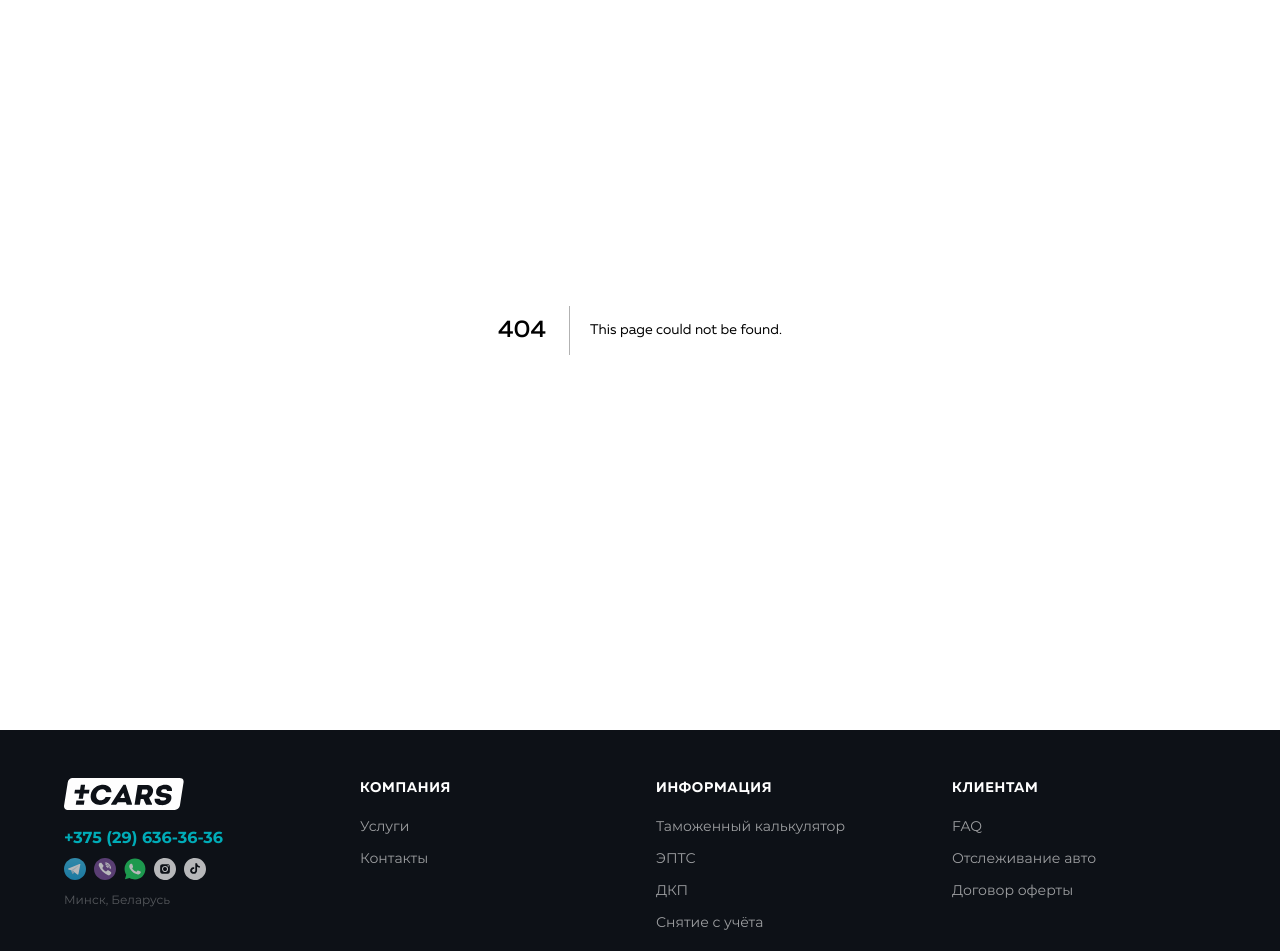
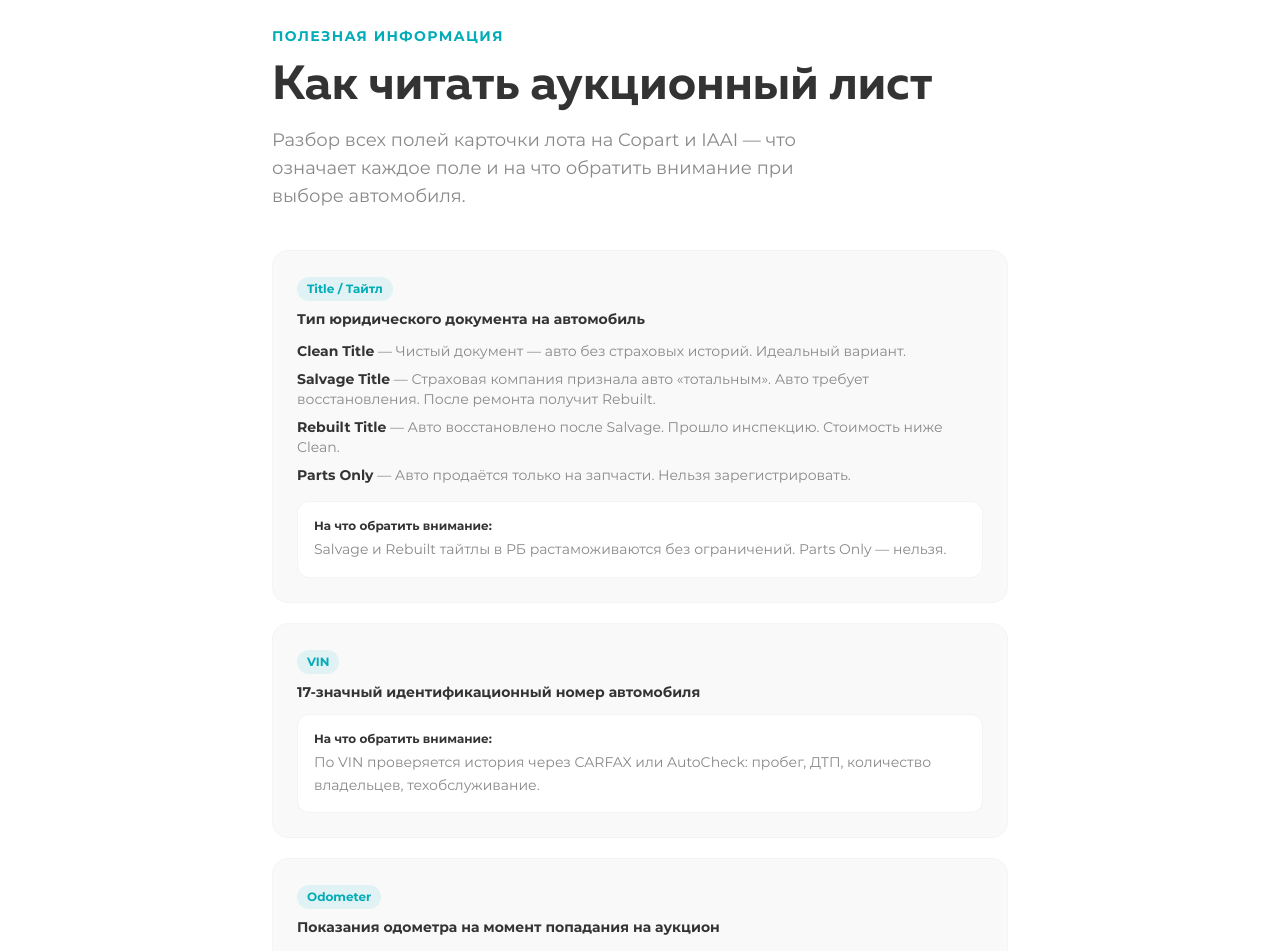
Before and after one commit to idzvilla/pmcars, a Next.js app: page /info/auktsionnyy-list in a window 1280 px wide. Before the commit this address had no page. Shown: the part 160-1111 px from the top of the page. Built offline with nearby package versions, Linux system fonts and the light colour scheme.

Commit message:
feat: add auction listing guide educational page

```diff
--- /dev/null
+++ b/src/app/info/auktsionnyy-list/page.tsx
@@ -0,0 +1,145 @@
+// src/app/info/auktsionnyy-list/page.tsx
+import type { Metadata } from 'next'
+
+export const metadata: Metadata = {
+  title: 'Как читать аукционный лист Copart и IAAI | pmcars.by',
+  description: 'Разбор полей аукционного листа: тайтл, VIN, пробег, повреждения, оценка состояния. Что означает каждое поле и на что обратить внимание.',
+}
+
+const FIELDS = [
+  {
+    field: 'Title / Тайтл',
+    what: 'Тип юридического документа на автомобиль',
+    values: [
+      { name: 'Clean Title', desc: 'Чистый документ — авто без страховых историй. Идеальный вариант.' },
+      { name: 'Salvage Title', desc: 'Страховая компания признала авто «тотальным». Авто требует восстановления. После ремонта получит Rebuilt.' },
+      { name: 'Rebuilt Title', desc: 'Авто восстановлено после Salvage. Прошло инспекцию. Стоимость ниже Clean.' },
+      { name: 'Parts Only', desc: 'Авто продаётся только на запчасти. Нельзя зарегистрировать.' },
+    ],
+    attention: 'Salvage и Rebuilt тайтлы в РБ растаможиваются без ограничений. Parts Only — нельзя.',
+  },
+  {
+    field: 'VIN',
+    what: '17-значный идентификационный номер автомобиля',
+    values: [],
+    attention: 'По VIN проверяется история через CARFAX или AutoCheck: пробег, ДТП, количество владельцев, техобслуживание.',
+  },
+  {
+    field: 'Odometer',
+    what: 'Показания одометра на момент попадания на аукцион',
+    values: [
+      { name: 'Actual', desc: 'Пробег достоверен.' },
+      { name: 'TMU (True Mileage Unknown)', desc: 'Пробег неизвестен или не подтверждён.' },
+      { name: 'Exempt', desc: 'Авто старше 10 лет — фиксация пробега не требуется по закону США.' },
+    ],
+    attention: 'TMU и Exempt не означают скрученный пробег — это юридический статус. Но стоит дополнительно проверить историю по CARFAX.',
+  },
+  {
+    field: 'Primary / Secondary Damage',
+    what: 'Основные и вторичные повреждения автомобиля',
+    values: [],
+    attention: 'Primary Damage — главная причина попадания на аукцион. Secondary — дополнительные повреждения. Изучайте оба поля. Подробнее о типах повреждений — в отдельном разделе.',
+  },
+  {
+    field: 'Est. Retail Value',
+    what: 'Ориентировочная рыночная стоимость авто в исправном состоянии',
+    values: [],
+    attention: 'Используется как базис для расчёта выгодности покупки. Если итоговые затраты + ремонт приближаются к Est. Retail Value — сделка невыгодна.',
+  },
+  {
+    field: 'Buy It Now',
+    what: 'Фиксированная цена без торгов',
+    values: [],
+    attention: 'Позволяет купить авто без ожидания торгов. Обычно выше рыночной аукционной цены. Удобно если нужна конкретная машина срочно.',
+  },
+  {
+    field: 'Highlights',
+    what: 'Специальные метки состояния автомобиля',
+    values: [
+      { name: 'Runs and Drives', desc: 'Авто заводится и едет своим ходом.' },
+      { name: 'Enhanced Vehicle', desc: 'Авто проверено и задокументировано — улучшенные фото, отчёт о состоянии.' },
+      { name: 'Does Not Start', desc: 'Авто не заводится.' },
+      { name: 'No Keys', desc: 'Ключи отсутствуют.' },
+    ],
+    attention: '"Runs and Drives" существенно повышает цену лота и упрощает доставку. "No Keys" добавляет расходы на изготовление ключа.',
+  },
+  {
+    field: 'Keys',
+    what: 'Наличие ключей от автомобиля',
+    values: [
+      { name: 'Yes', desc: 'Ключи есть.' },
+      { name: 'No', desc: 'Ключи отсутствуют.' },
+    ],
+    attention: 'Отсутствие ключей влияет на стоимость доставки по США — часть площадок не принимает авто без ключей на стандартный транспортёр.',
+  },
+  {
+    field: 'Sale Date',
+    what: 'Дата проведения торгов',
+    values: [],
+    attention: 'Торги проходят в режиме реального времени онлайн. За 24–48 часов до торгов нужно согласовать максимальную ставку.',
+  },
+]
+
+export default function AuktsionnyyListPage() {
+  return (
+    <div className="py-16 md:py-24">
+      <div className="container max-w-3xl">
+        <p className="text-primary text-sm font-montserrat font-bold uppercase tracking-widest mb-4">
+          Полезная информация
+        </p>
+        <h1 className="font-muller font-bold text-4xl md:text-5xl text-body mb-4">
+          Как читать аукционный лист
+        </h1>
+        <p className="text-muted font-montserrat text-lg mb-10 max-w-xl">
+          Разбор всех полей карточки лота на Copart и IAAI — что означает каждое поле
+          и на что обратить внимание при выборе автомобиля.
+        </p>
+
+        <div className="flex flex-col gap-5 mb-12">
+          {FIELDS.map((f) => (
+            <div key={f.field} className="bg-light-bg rounded-2xl p-6 border border-gray-100">
+              <div className="flex items-start gap-3 mb-2">
+                <span className="font-montserrat text-xs font-bold bg-primary/10 text-primary px-2.5 py-1 rounded-full flex-shrink-0 mt-0.5">
+                  {f.field}
+                </span>
+              </div>
+              <p className="font-montserrat text-sm text-body font-semibold mb-3">{f.what}</p>
+              {f.values.length > 0 && (
+                <ul className="flex flex-col gap-2 mb-4">
+                  {f.values.map((v) => (
+                    <li key={v.name} className="font-montserrat text-sm text-muted">
+                      <span className="font-semibold text-body">{v.name}</span>
+                      {' — '}
+                      {v.desc}
+                    </li>
+                  ))}
+                </ul>
+              )}
+              <div className="bg-white rounded-xl p-4 border border-gray-100">
+                <p className="font-montserrat text-xs font-semibold text-body mb-1">На что обратить внимание:</p>
+                <p className="font-montserrat text-sm text-muted leading-relaxed">{f.attention}</p>
+              </div>
+            </div>
+          ))}
+        </div>
+
+        <div className="bg-dark-bg rounded-2xl p-7">
+          <h3 className="font-muller font-bold text-xl text-white mb-2">
+            Нашли лот, хотите разобраться?
+          </h3>
+          <p className="font-montserrat text-white/50 text-sm mb-5">
+            Пришлите ссылку на лот — разберём все поля и скажем стоит ли брать.
+          </p>
+          <a
+            href="https://t.me/pmcars"
+            target="_blank"
+            rel="noopener noreferrer"
+            className="inline-flex items-center px-5 py-3 rounded-xl bg-primary text-white font-montserrat font-bold text-sm hover:bg-primary/90 transition-colors"
+          >
+            Написать в Telegram
+          </a>
+        </div>
+      </div>
+    </div>
+  )
+}
```
